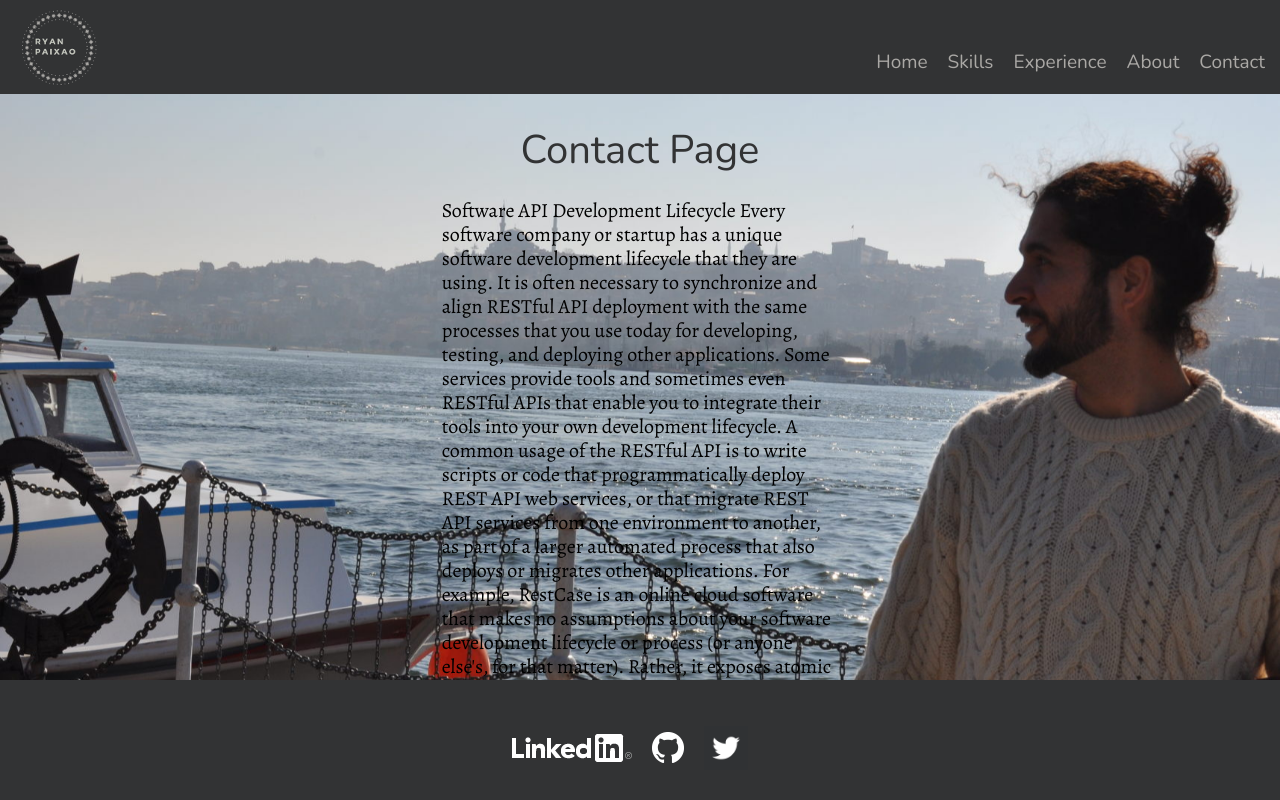
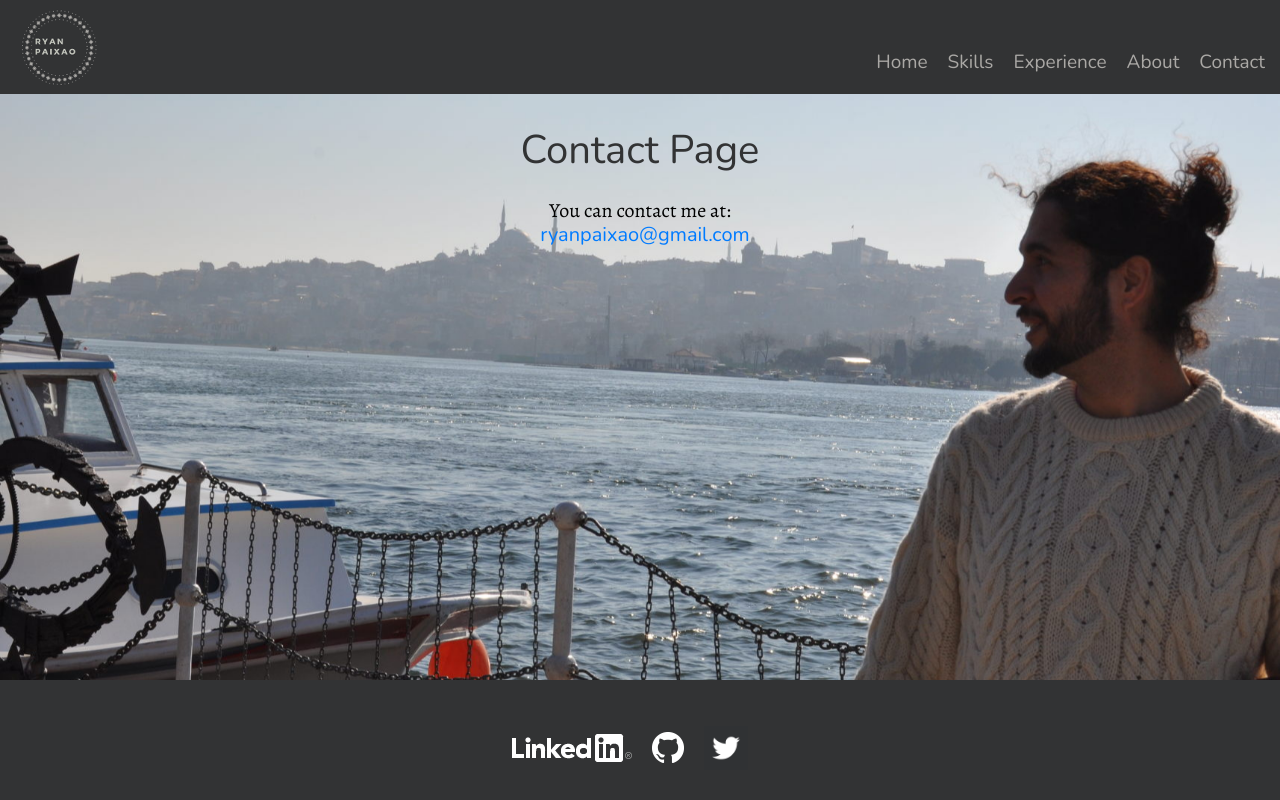
Before and after one commit to ryanpaixao/ryanpaixao.com-source, a React (Create React App) app: page /Contact in a window 1280 px wide. Built offline with nearby package versions, Linux system fonts and the light colour scheme.

Commit message:
Update contact page text.

```diff
--- a/src/components/pages/contact.jsx
+++ b/src/components/pages/contact.jsx
@@ -4,13 +4,8 @@ const Contact = () => {
   return (
     <div className="container-fluid">
       <h1>Contact Page</h1>
-      <p>
-        Software API Development Lifecycle
-        Every software company or startup has a unique software development lifecycle that they are using. It is often necessary to synchronize and align RESTful API deployment with the same processes that you use today for developing, testing, and deploying other applications.
-
-        Some services provide tools and sometimes even RESTful APIs that enable you to integrate their tools into your own development lifecycle. A common usage of the RESTful API is to write scripts or code that programmatically deploy REST API web services, or that migrate REST API services from one environment to another, as part of a larger automated process that also deploys or migrates other applications.
-
-        For example, RestCase is an online cloud software that makes no assumptions about your software development lifecycle or process (or anyone else&apos;s, for that matter). Rather, it exposes atomic functions that can be coordinated by your development team to automate and optimize your REST API development lifecycle.
+      <p style={{textAlign: "center"}}>
+        You can contact me at: <a style={{marginLeft: "10px"}} href="mailto:ryanpaixao@gmail.com">ryanpaixao@gmail.com</a>
       </p>
     </div>
   );
```
